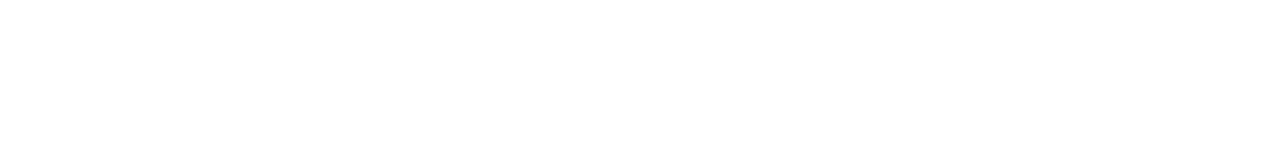
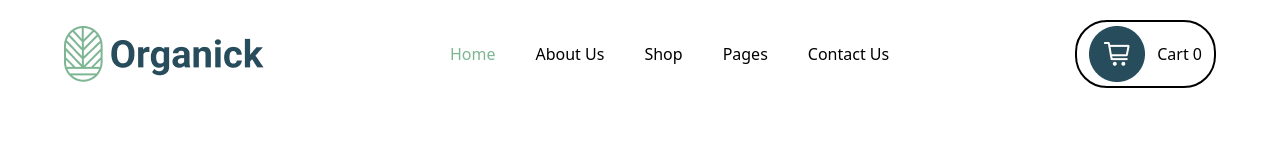
Before and after one commit to abubakrhomidov2009-ux/abubakr-7, a website: page src/index.html in a window 1280 px wide. Drawn offline with nearby package versions, Linux system fonts and the light colour scheme; files that its build step writes are made by us from their sources.

Commit message:
navbar section

```diff
--- a/src/index.html
+++ b/src/index.html
@@ -7,6 +7,23 @@
     <link rel="stylesheet" href="output.css">
 </head>
 <body>
+    <header class="">
+        <nav class="max-w-300 m-auto w-[90%] flex justify-between items-center py-5">
+            <div><img src="./IMAGE (13).png" alt=""></div>
+            <div class="lg:flex hidden items-center gap-10">
+                <p class="text-[#7EB693]">Home</p>
+                <p>About Us</p>
+                <p>Shop</p>
+                <p>Pages</p>
+                <p>Contact Us</p>
+            </div>
 
+            <div class="lg:flex hidden items-center gap-3 border-2 py-1 px-3 rounded-4xl">
+                <div><img src="./Frame (1).png" alt=""></div>
+                <p>Cart 0</p>
+            </div>
+            <div class="lg:hidden block"><img src="./menu.jpg" alt=""></div>
+        </nav>
+    </header>
 </body>
 </html>
```
Also changed, not shown: src/Frame (1).png (added), src/IMAGE (13).png (added), src/menu.jpg (added).
